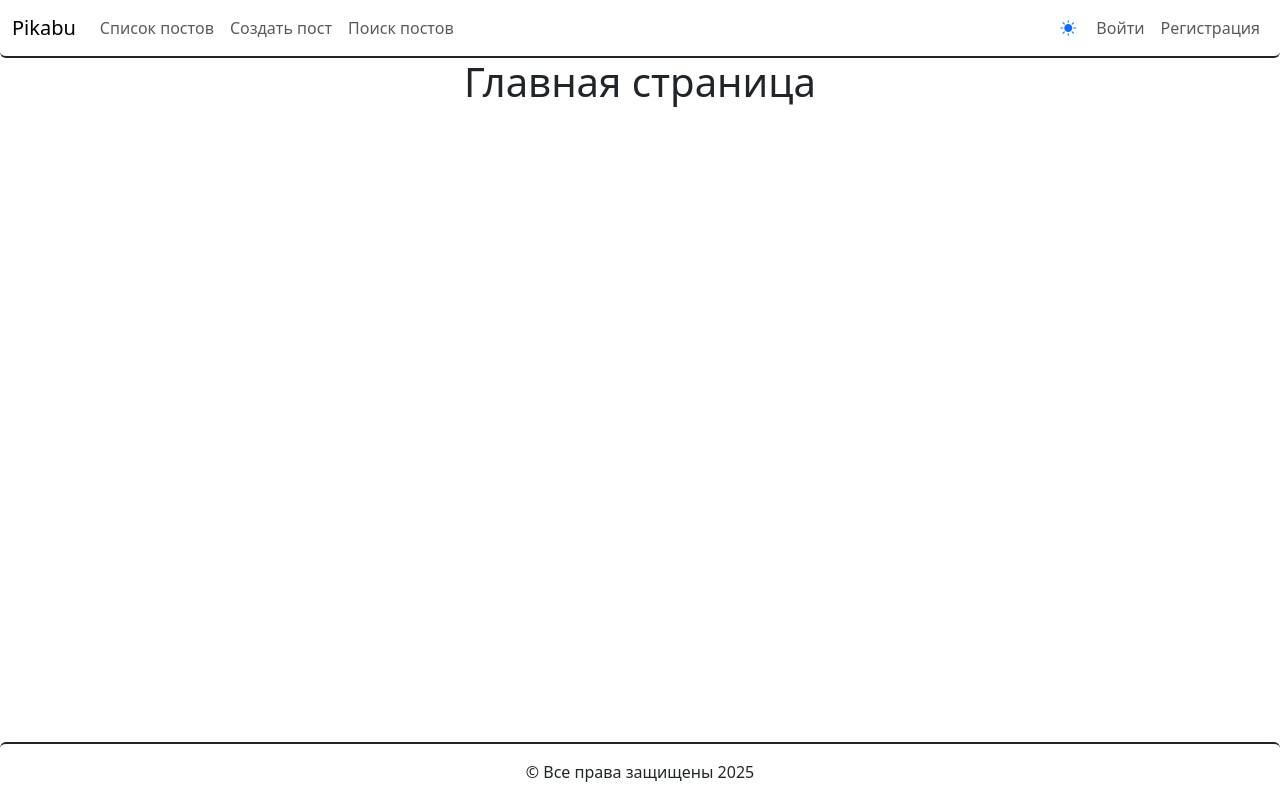
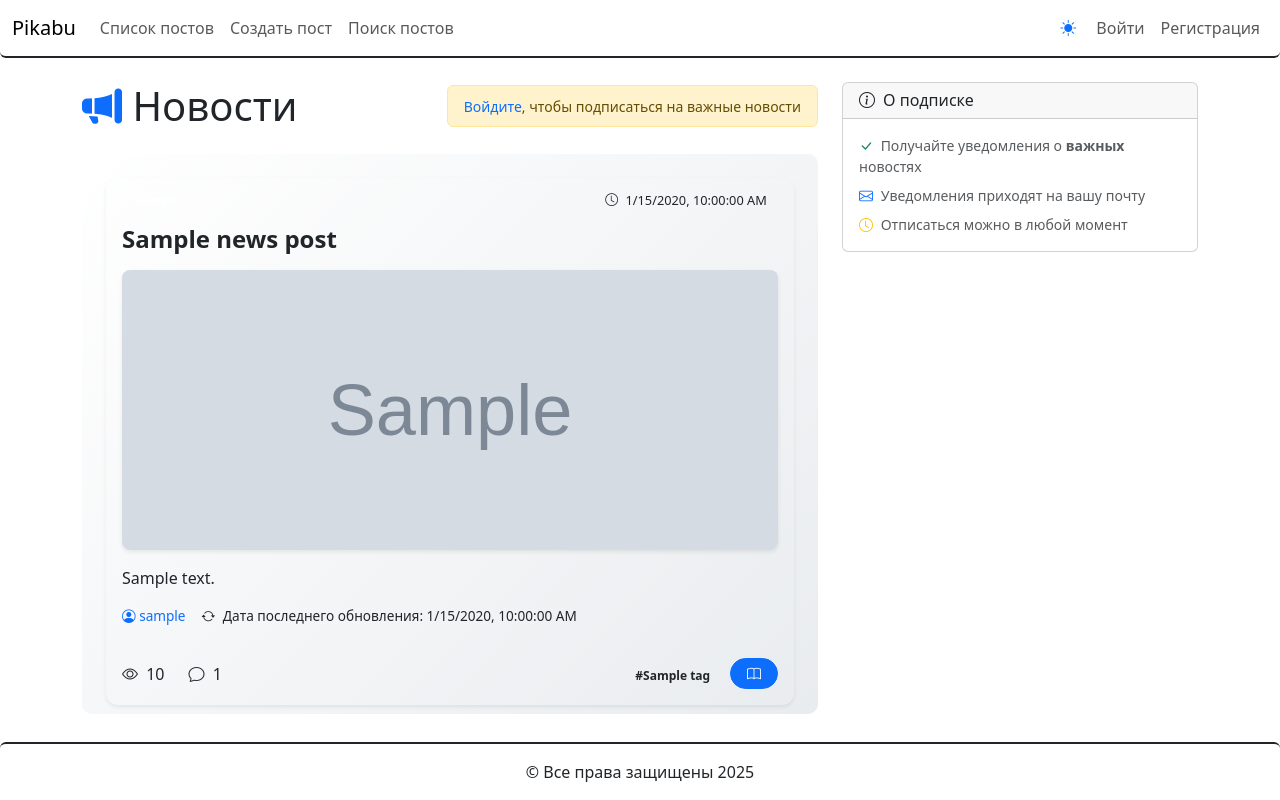
Before and after one commit to JacobTrue2-3/platform, a Django app: template blog/templates/blog/pages/index.html in a window 1280 px wide. Run offline with Django 5.2, Linux system fonts and the light colour scheme; the template is opened without the code that fills it: most values are stand-ins (such as "Sample title", 1, 10 or a date in 2020); grey boxes marked "Sample" are stand-in pictures; some libraries are stand-ins or nearby versions.

Commit message:
Добавлен функционал новостей: создание модели News, регистрация в админ-панели, подписка на важные новости, уведомления о важных новостях (email), отображение новостей на главной странице, отображение закрепленной новости

```diff
--- a/blog/apps.py
+++ b/blog/apps.py
@@ -4,3 +4,6 @@ from django.apps import AppConfig
 class BlogConfig(AppConfig):
     default_auto_field = 'django.db.models.BigAutoField'
     name = 'blog'
+
+    def ready(self):
+        import blog.signals
--- /dev/null
+++ b/blog/static/blog/css/includes/news_container.css
@@ -0,0 +1,119 @@
+.news-card {
+  transition: all 0.3s ease;
+  border-radius: 12px;
+  overflow: hidden;
+  background: var(--news-bg);
+  border: 1px solid var(--news-border);
+}
+
+.news-card:hover {
+  box-shadow: var(--news-shadow) !important;
+}
+
+.news-pinned {
+  border-left: 4px solid var(--bs-warning);
+  background: var(--news-bg-pinned);
+}
+
+.news-title {
+  font-weight: 700;
+  line-height: 1.3;
+  color: var(--news-text-primary);
+}
+
+.news-title a {
+  color: var(--news-text-primary);
+  text-decoration: none;
+  transition: color 0.3s ease;
+}
+
+.news-title a:hover {
+  color: var(--bs-primary);
+}
+
+.news-type-badge {
+  font-size: 0.75rem;
+  padding: 0.4rem 0.8rem;
+  border-radius: 20px;
+}
+
+.news-badges .badge {
+  font-size: 0.7rem;
+  padding: 0.35rem 0.7rem;
+  border-radius: 15px;
+}
+
+.news-date {
+  font-size: 0.8rem;
+  background: var(--news-date-bg);
+  padding: 0.3rem 0.7rem;
+  border-radius: 15px;
+  color: var(--news-text-muted);
+}
+
+.news-image img {
+  transition: transform 0.3s ease;
+  border-radius: 8px;
+  max-height: 280px;
+  width: 100%;
+  object-fit: cover;
+}
+
+.news-text {
+  line-height: 1.6;
+  color: var(--news-text-secondary);
+}
+
+.news-meta {
+  font-size: 0.85rem;
+  color: var(--news-text-muted);
+}
+
+.news-stats span {
+  transition: color 0.3s ease;
+  color: var(--news-text-muted);
+}
+
+.news-stats span:hover {
+  color: var(--bs-primary) !important;
+}
+
+.news-footer {
+  border-top: 1px solid var(--news-border) !important;
+}
+
+.news-tags .badge {
+  transition: all 0.3s ease;
+  background: var(--news-tag-bg) !important;
+  color: var(--news-tag-text) !important;
+  border: 1px solid var(--news-tag-border);
+}
+
+.news-tags .badge:hover {
+  background: var(--bs-primary) !important;
+  color: white !important;
+  transform: translateY(-1px);
+  border-color: var(--bs-primary);
+}
+
+@media (max-width: 768px) {
+  .news-footer {
+    flex-direction: column;
+    gap: 1rem;
+    align-items: start !important;
+  }
+
+  .news-actions {
+    flex-direction: column;
+    width: 100%;
+    gap: 1rem !important;
+  }
+
+  .news-tags {
+    order: -1;
+  }
+
+  .news-title {
+    font-size: 1.2rem;
+  }
+}
--- /dev/null
+++ b/blog/static/blog/css/pages/index.css
@@ -0,0 +1,13 @@
+.news-list {
+  max-height: 70vh;
+  overflow-y: auto;
+  border-radius: 10px;
+  background:
+    linear-gradient(135deg, var(--bs-body-bg) 0%, var(--bs-secondary-bg) 100%),
+    repeating-linear-gradient(45deg, transparent, transparent 10px, var(--bs-border-color) 11px);
+}
+
+.subscription-widget .alert {
+  border: none;
+  border-radius: 8px;
+}
--- /dev/null
+++ b/blog/templates/blog/includes/news_container.html
@@ -0,0 +1,115 @@
+<div class="news-card card border-0 shadow-sm mb-4 {% if news_post.news_item.pinned %}news-pinned{% endif %}">
+  <div class="card-header bg-transparent border-0 pb-0">
+    <div class="d-flex justify-content-between align-items-start mb-2">
+      <div class="news-badges">
+        {% if news_post.news_item.pinned %}
+          <span class="badge bg-dark text-white me-2">
+            <i class="bi bi-pin-angle-fill me-1"></i>Закреплено
+          </span>
+        {% endif %}
+        {% if news_post.news_item.is_important %}
+          <span class="badge bg-danger me-2">
+            <i class="bi bi-exclamation-triangle-fill me-1"></i>Важно
+          </span>
+        {% endif %}
+        <span class="badge news-type-badge
+          {% if news_post.news_item.news_type == 'announcement' %}bg-primary
+          {% elif news_post.news_item.news_type == 'update' %}bg-info
+          {% elif news_post.news_item.news_type == 'event' %}bg-success
+          {% elif news_post.news_item.news_type == 'maintenance' %}bg-warning text-dark{% endif %}">
+          <i class="bi
+            {% if news_post.news_item.news_type == 'announcement' %}bi-patch-exclamation
+            {% elif news_post.news_item.news_type == 'update' %}bi-arrow-up-circle
+            {% elif news_post.news_item.news_type == 'event' %}bi-calendar-event
+            {% elif news_post.news_item.news_type == 'maintenance' %}bi-tools{% endif %}
+            me-1"></i>
+          {{ news_post.news_item.get_news_type_display }}
+        </span>
+      </div>
+      <small class="news-date">
+        <i class="bi bi-clock me-1"></i>
+        <span class="date-field">{{ news_post.created_at|date:"c" }}</span>
+      </small>
+    </div>
+
+    <!-- Заголовок -->
+    <h4 class="news-title card-title mb-3">
+      <a href="{% url 'blog:post_detail' post_slug=news_post.slug %}" class="text-decoration-none">
+        {{ news_post.title }}
+      </a>
+    </h4>
+  </div>
+
+  <div class="card-body pt-0">
+    <div class="news-content">
+      <!-- Изображение (если есть) -->
+      {% if news_post.image %}
+      <div class="news-image mb-3">
+        <img
+          src="{{ news_post.image.url }}"
+          alt="{{ news_post.title }}"
+          class="img-fluid rounded-3 shadow-sm"
+        >
+      </div>
+      {% endif %}
+
+      <!-- Текст -->
+      <div class="news-text mb-3">
+        <p class="card-text lh-base">
+          {{ news_post.text|truncatechars:500 }}
+        </p>
+      </div>
+    </div>
+
+    <!-- Автор и дата последнего обновления -->
+    <div class="news-meta mb-3">
+      <div class="d-flex align-items-center">
+        <div class="news-author me-3">
+          <a href="{% url 'users:profile' news_post.author.username %}" class="text-decoration-none fw-medium">
+            <i class="bi bi-person-circle"></i>
+            {{ news_post.author.username }}
+          </a>
+        </div>
+        <div class="news-updated">
+          <i class="bi bi-arrow-repeat me-1"></i>
+          Дата последнего обновления: <span class="date-field">{{ news_post.updated_at|date:"c" }}</span>
+        </div>
+      </div>
+    </div>
+
+    <!-- Статистика -->
+    <div class="news-footer d-flex justify-content-between align-items-center pt-3">
+      <div class="news-stats d-flex gap-4">
+        <span>
+          <i class="bi bi-eye me-1"></i>
+          <span class="fw-medium">{{ news_post.views }}</span>
+        </span>
+        <span>
+          <i class="bi bi-chat me-1"></i>
+          <span class="fw-medium">{{ news_post.comments.count }}</span>
+        </span>
+      </div>
+
+      <div class="news-actions d-flex gap-2 align-items-center">
+        <!-- Теги (если есть) -->
+        {% if news_post.tags.all %}
+        <div class="news-tags">
+          {% for tag in news_post.tags.all %}
+            <span class="badge me-1">
+              #{{ tag.name }}
+            </span>
+          {% endfor %}
+        </div>
+        {% endif %}
+
+        <!-- Кнопка ("Подробнее") -->
+        <a
+          href="{% url 'blog:post_detail' post_slug=news_post.slug %}"
+          class="btn btn-primary btn-sm rounded-pill px-3"
+        >
+          <i class="bi bi-book"></i>
+        </a>
+      </div>
+    </div>
+  </div>
+</div>
--- a/blog/templates/blog/pages/index.html
+++ b/blog/templates/blog/pages/index.html
@@ -1,7 +1,101 @@
 {% extends "layouts/base.html" %}
+{% load static %}
 
 {% block title %}Главная страница{% endblock title %}
 
+{% block styles %}
+    <link rel="stylesheet" href="{% static "blog/css/pages/index.css" %}">
+    <link rel="stylesheet" href="{% static "blog/css/includes/news_container.css" %}">
+{% endblock styles %}
+
 {% block content %}
-    <h1 class="text-center">Главная страница<h1>
+<div class="container mt-4">
+    <div class="row">
+        <!-- Блок новостей -->
+        <div class="col-lg-8">
+            <div class="d-flex justify-content-between align-items-center mb-4">
+                <h1 class="mb-0"><i class="bi bi-megaphone-fill text-primary"></i> Новости</h1>
+
+                <!-- Виджет подписки на важные новости -->
+                {% if request.user.is_authenticated %}
+                    <div class="subscription-widget">
+                        <div class="alert {% if request.user.subscribed_to_important_news %}alert-success{% else %}alert-info{% endif %} d-flex align-items-center py-2 mb-0" role="alert">
+                            <i class="bi {% if request.user.subscribed_to_important_news %}bi-bell-fill{% else %}bi-bell{% endif %} me-2"></i>
+                            <div>
+                                <small>
+                                    {% if request.user.subscribed_to_important_news %}
+                                        Вы подписаны на важные новости
+                                    {% else %}
+                                        Получайте уведомления о важных новостях
+                                    {% endif %}
+                                </small>
+                                <form method="POST" action="{% url 'blog:toggle_important_news_subscription' %}" class="d-inline ms-2">
+                                    {% csrf_token %}
+                                    <button type="submit" class="btn btn-sm py-0 {% if request.user.subscribed_to_important_news %}btn-outline-danger{% else %}btn-primary{% endif %}">
+                                        {% if request.user.subscribed_to_important_news %}Отписаться{% else %}Подписаться{% endif %}
+                                    </button>
+                                </form>
+                            </div>
+                        </div>
+                    </div>
+                {% else %}
+                    <div class="alert alert-warning py-2 mb-0">
+                        <small>
+                            <a href="{% url 'users:login' %}" class="text-decoration-none">Войдите</a>, чтобы подписаться на важные новости
+                        </small>
+                    </div>
+                {% endif %}
+            </div>
+
+            <!-- Список новостей -->
+            {% if news_posts %}
+                <div class="news-list p-4">
+                    <!-- Сначала выводим закрепленную новость -->
+                    {% for news_post in news_posts %}
+                        {% if news_post.news_item.pinned %}
+                            {% include "blog/includes/news_container.html" %}
+                        {% endif %}
+                    {% endfor %}
+
+                    <!-- Затем все остальные новости -->
+                    {% for news_post in news_posts %}
+                        {% if not news_post.news_item.pinned %}
+                            {% include "blog/includes/news_container.html" %}
+                        {% endif %}
+                    {% endfor %}
+                </div>
+            {% else %}
+                <div class="text-center py-5">
+                    <i class="bi bi-book display-1 text-primary"></i>
+                    <h3 class="mt-3 text-muted">Новостей пока нет</h3>
+                    <p class="text-muted">Следите за обновлениями!</p>
+                </div>
+            {% endif %}
+        </div>
+
+        <!-- Боковая панель -->
+        <div class="col-lg-4">
+            <!-- Информация о подписке на важные новости -->
+            <div class="card">
+                <div class="card-header">
+                    <h6 class="mb-0"><i class="bi bi-info-circle me-2"></i>О подписке</h6>
+                </div>
+                <div class="card-body">
+                    <p class="small text-muted mb-2">
+                        <i class="bi bi-check-lg text-success me-1"></i>
+                        Получайте уведомления о <strong>важных</strong> новостях
+                    </p>
+                    <p class="small text-muted mb-2">
+                        <i class="bi bi-envelope text-primary me-1"></i>
+                        Уведомления приходят на вашу почту
+                    </p>
+                    <p class="small text-muted mb-0">
+                        <i class="bi bi-clock text-warning me-1"></i>
+                        Отписаться можно в любой момент
+                    </p>
+                </div>
+            </div>
+        </div>
+    </div>
+</div>
 {% endblock content %}
--- a/blog/urls.py
+++ b/blog/urls.py
@@ -18,5 +18,6 @@ urlpatterns = [
     path('posts/<int:post_id>/toggle-favorite/', views.PostFavoriteToggleView.as_view(), name="post_favorite_toggle"),
     path("posts/<int:post_id>/comments/add/", views.AddCommentView.as_view(), name="add_comment"),
     path('posts/<int:post_id>/comments/load-more/', views.LoadMoreCommentsView.as_view(), name="load_more_comments"),
+    path('news/important/toggle-subscription/', views.ToggleImportantNewsSubscriptionView.as_view(), name='toggle_important_news_subscription'),
     path('', views.MainPageView.as_view(), name='main_page'),
 ]
--- a/config/settings.py
+++ b/config/settings.py
@@ -154,3 +154,6 @@ EMAIL_USE_SSL = os.getenv('EMAIL_USE_SSL')
 EMAIL_HOST_USER = os.getenv('EMAIL_HOST_USER')
 EMAIL_HOST_PASSWORD = os.getenv('EMAIL_HOST_PASSWORD')
 DEFAULT_FROM_EMAIL = os.getenv('DEFAULT_FROM_EMAIL')
+
+# URL сайта
+SITE_URL = 'http://127.0.0.1:8000' # нужно будет внести изменения при DEBUG = False
--- a/static/css/themes/dark-theme.css
+++ b/static/css/themes/dark-theme.css
@@ -5,4 +5,16 @@ body[data-bs-theme="dark"] {
   --footer-border-color: #ec4899;
 
   --avatar-accent-color: #9d4edd;
+
+  --news-bg: linear-gradient(145deg, #2d3748, #1a202c);
+  --news-bg-pinned: linear-gradient(145deg, #3c2a1a, #2c1c0f);
+  --news-border: rgba(255,255,255,0.08);
+  --news-text-primary: #e2e8f0;
+  --news-text-secondary: #a0aec0;
+  --news-text-muted: #718096;
+  --news-shadow: 0 8px 25px rgba(0,0,0,0.3);
+  --news-tag-bg: #4a5568;
+  --news-tag-text: #e2e8f0;
+  --news-tag-border: #718096;
+  --news-date-bg: rgba(255,255,255,0.05);
 }
--- a/static/css/themes/light-theme.css
+++ b/static/css/themes/light-theme.css
@@ -5,4 +5,16 @@ body[data-bs-theme="light"] {
   --footer-border-color: #f59e0b;
 
   --avatar-accent-color: #ff6b6b;
+
+  --news-bg: linear-gradient(145deg, #ffffff, #f8f9fa);
+  --news-bg-pinned: linear-gradient(145deg, #fffbf0, #fef9e7);
+  --news-border: rgba(0,0,0,0.08);
+  --news-text-primary: #2c3e50;
+  --news-text-secondary: #6c757d;
+  --news-text-muted: #6c757d;
+  --news-shadow: 0 8px 25px rgba(0,0,0,0.1);
+  --news-tag-bg: #f8f9fa;
+  --news-tag-text: #212529;
+  --news-tag-border: #dee2e6;
+  --news-date-bg: rgba(0,0,0,0.05);
 }
--- a/users/models.py
+++ b/users/models.py
@@ -11,6 +11,10 @@ class CustomUser(AbstractUser):
   email = models.EmailField(unique=True, null=True, blank=True)
   avatar = models.ImageField(upload_to="user_avatars/", null=True, blank=True)
   selected_theme = models.CharField(choices=THEME_CHOICES, default="dark")
+  subscribed_to_important_news = models.BooleanField(
+    default=False,
+    verbose_name="Подписан на важные новости"
+  )
 
   class Meta:
     verbose_name = 'Пользователь'
```
Also changed, not shown: blog/admin.py (+11 -1 lines), blog/models.py (+36 -0 lines), blog/signals.py (added, +47 -0 lines), blog/templates/blog/emails/important_news_notification.html (added, +24 -0 lines), blog/views.py (+50 -4 lines).
